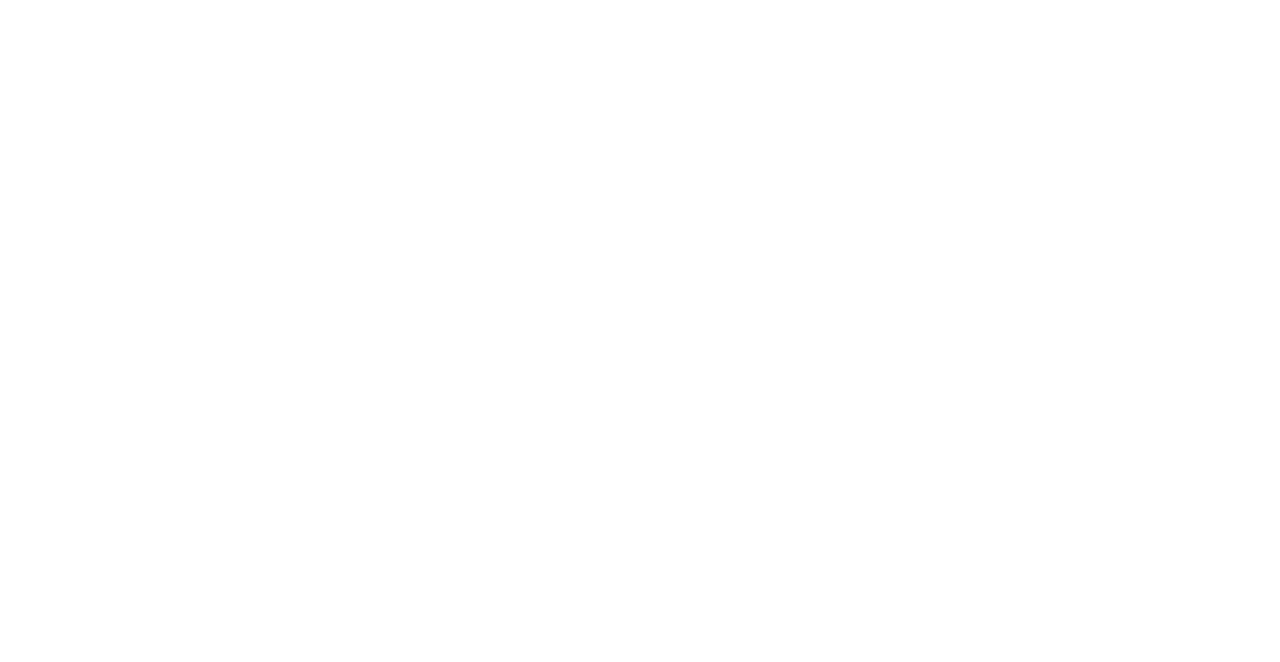
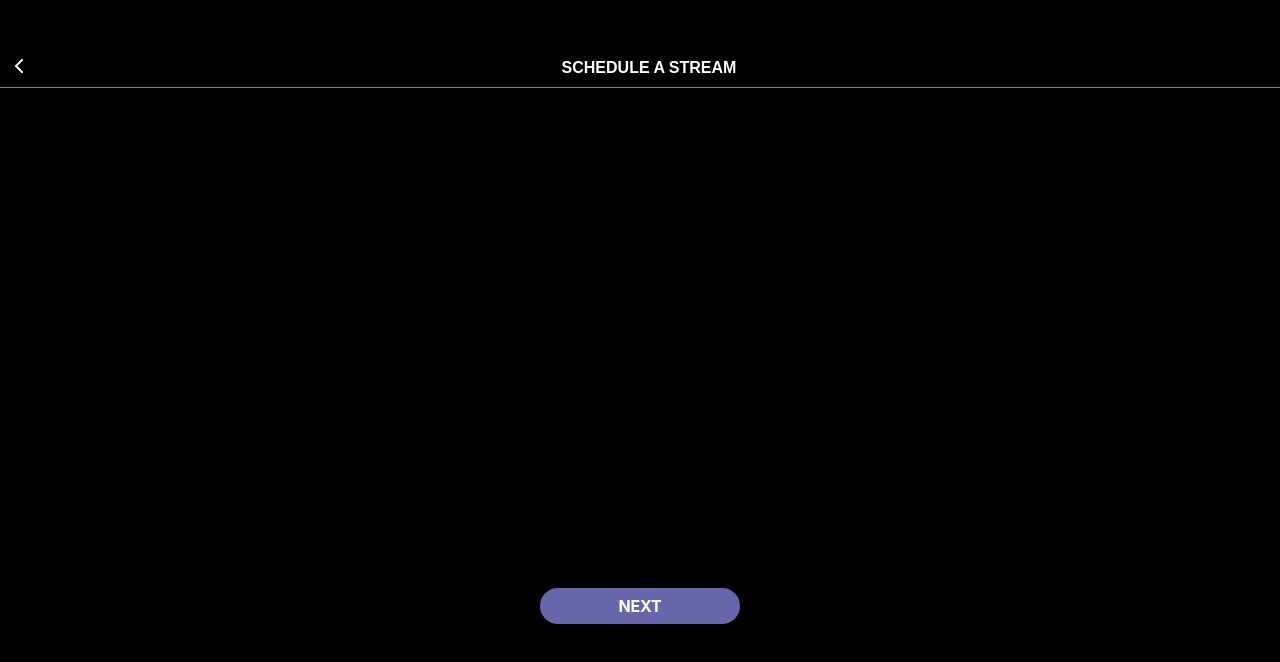
Before and after one commit to pablosegesser/testMove2, a React (Create React App) app: page /scheduleStream in a window 1280 px wide. Before the commit this address had no page. Shown: the top 662 px of the page. Built offline with nearby package versions, Linux system fonts and the light colour scheme.

Commit message:
scheduleastream

```diff
--- a/package.json
+++ b/package.json
@@ -3,10 +3,12 @@
     "version": "0.1.0",
     "private": true,
     "dependencies": {
+        "@date-io/date-fns": "^1.3.13",
         "@emotion/react": "^11.9.0",
         "@emotion/styled": "^11.8.1",
         "@mui/icons-material": "^5.8.0",
         "@mui/material": "^5.7.0",
+        "@mui/system": "^5.8.1",
         "@reduxjs/toolkit": "^1.8.1",
         "@types/jest": "^27.5.0",
         "@types/node": "^16.11.33",
@@ -14,7 +16,9 @@
         "@types/react-dom": "^17.0.0",
         "@types/react-redux": "^7.1.20",
         "antd": "^4.20.6",
+        "eslint": "^8.16.0",
         "js-cookie": "^3.0.1",
+        "npm": "^8.10.0",
         "react": "^17.0.2",
         "react-dom": "^17.0.2",
         "react-redux": "^7.2.5",
--- a/src/Routes/index.tsx
+++ b/src/Routes/index.tsx
@@ -4,6 +4,7 @@ import Home from "../pages/home/Home";
 import MyStreams from "../pages/mystreams/Mystreams";
 import Profile from "../pages/profile/Profile";
 import Shop from "../pages/shop/Shop";
+import ScheduleStream from '../pages/schedule/ScheduleStream'
 
 export const AppRouter = (): JSX.Element => {
     return (
@@ -12,6 +13,7 @@ export const AppRouter = (): JSX.Element => {
             <Route path="/mystreams" element={<MyStreams />} />
             <Route path="/profile" element={<Profile />} />
             <Route path="/shop" element={<Shop />} />
+            <Route path="/scheduleStream" element={<ScheduleStream />} />
         </Routes>
     );
 };
--- /dev/null
+++ b/src/components/Card/editableCard.tsx
@@ -0,0 +1,33 @@
+import { Button, ButtonContainer } from "../../styles/globalStyle";
+import { CardTypes } from "../../Types/cardTypes";
+import React from "react";
+import {
+  CardWrapper,
+  CardImage,
+  CardTextWrapper,
+  CardTextDate,
+  CardTextTitle,
+  CardTextBody,
+} from "./card.styles";
+
+export const EditableCard = ({ title, name, description, imgUrl , className, withButton , withoutName, buttonText}: CardTypes) => {
+  return (
+      <CardWrapper className={className}>
+        <CardImage className={className} background={imgUrl} />
+        <CardTextWrapper className={className}>
+        {withoutName ? null : <CardTextDate className={className}>{name}</CardTextDate> }
+          <CardTextTitle className={className}>{title}</CardTextTitle>
+          <CardTextBody className={className}>
+            {description}
+          </CardTextBody>
+          {withButton ? <ButtonContainer className={className}>
+           <Button type="button" className="secondary" onClick={()=>{}}>
+              {buttonText}
+           </Button>
+        </ButtonContainer>: null }
+          </CardTextWrapper>
+      </CardWrapper>
+  );
+};
+
+//esta card va a poder editarse, tener inputs!
--- /dev/null
+++ b/src/pages/schedule/ScheduleStream.tsx
@@ -0,0 +1,28 @@
+import Header from "../../components/Header/header";
+import { Link } from "react-router-dom";
+import ArrowIcon from "../../ui-kit/icons/arrow";
+import React  from "react";
+import { Button, Section,CardWrap } from "../../styles/globalStyle";
+import { EditableCard } from "../../components/Card/editableCard";
+
+
+const ScheduleStream = () => {
+
+  return (
+    <>
+    <Section>
+       <Header className="withIcon"
+        logo={ <Link to="/"><ArrowIcon/> </Link>}
+        text={"SCHEDULE A STREAM"}/>
+        <EditableCard title={""} description={""} imgUrl={""} className={"black white"} withButton={false} buttonText={""}/>
+       <CardWrap>
+          <Button>
+            NEXT
+        </Button>
+       </CardWrap>
+    </Section>
+    </>
+  );
+};
+
+export default ScheduleStream;
--- a/src/styles/globalStyle.tsx
+++ b/src/styles/globalStyle.tsx
@@ -277,6 +277,11 @@ export const MainSection = styled.main`
   background-color: ${({ theme }) => theme.color.black};
 `
 
+export const Section = styled.main`
+  width: 100%;
+  height: 100vh;
+  background-color: ${({ theme }) => theme.color.black};
+`
 export const PageContent = styled.div`
   width: 100%;
   height: 100%;
@@ -531,6 +536,7 @@ export const Button = styled.button`
     color: ${({ theme }) => theme.color.white};
   }
 
+
   &.without-border {
     border: ${({ theme }) => theme.color.white};
     background-color: ${({ theme }) => theme.color.white};
```
Also changed, not shown: 1 other file (tests, documents, lock files or other folders).
